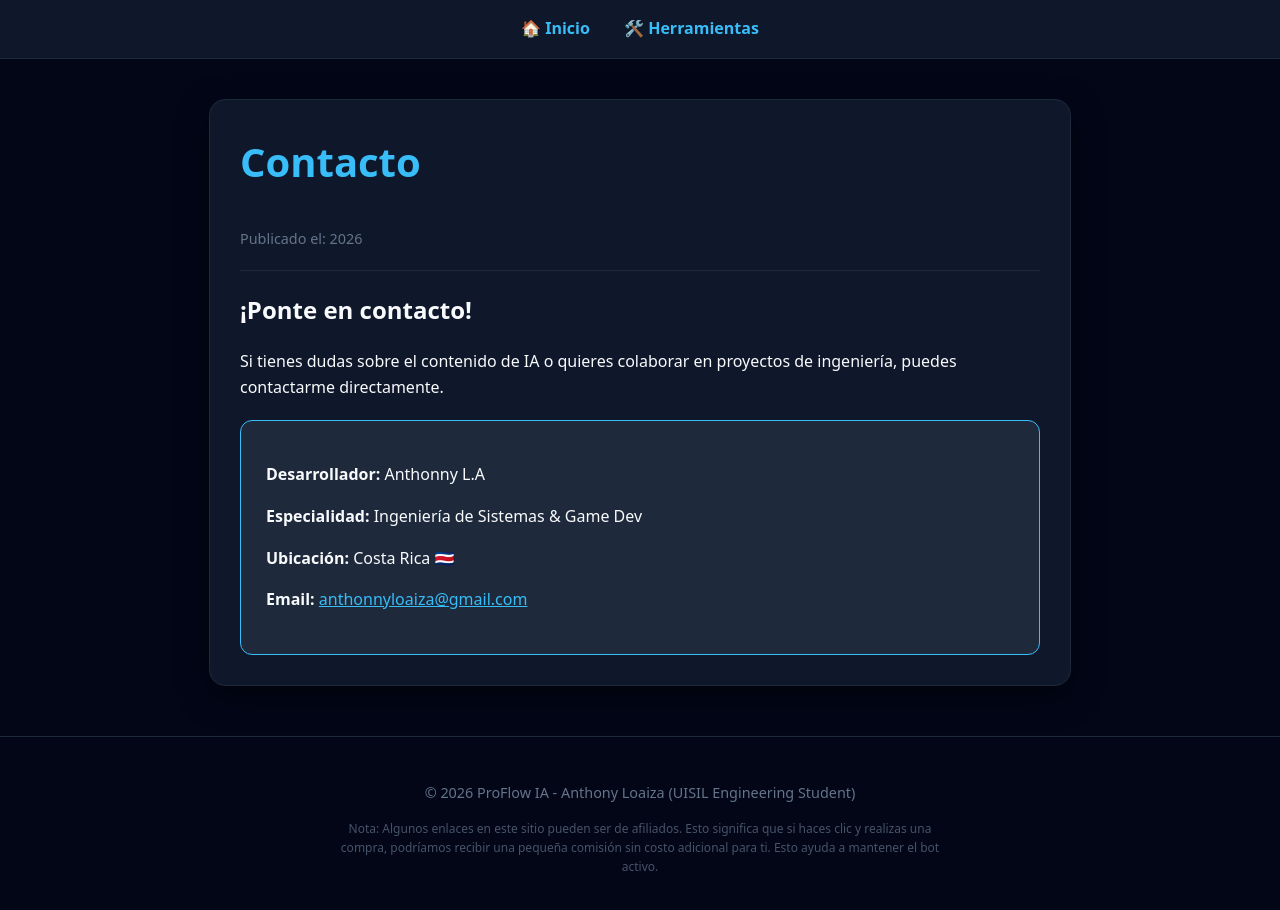
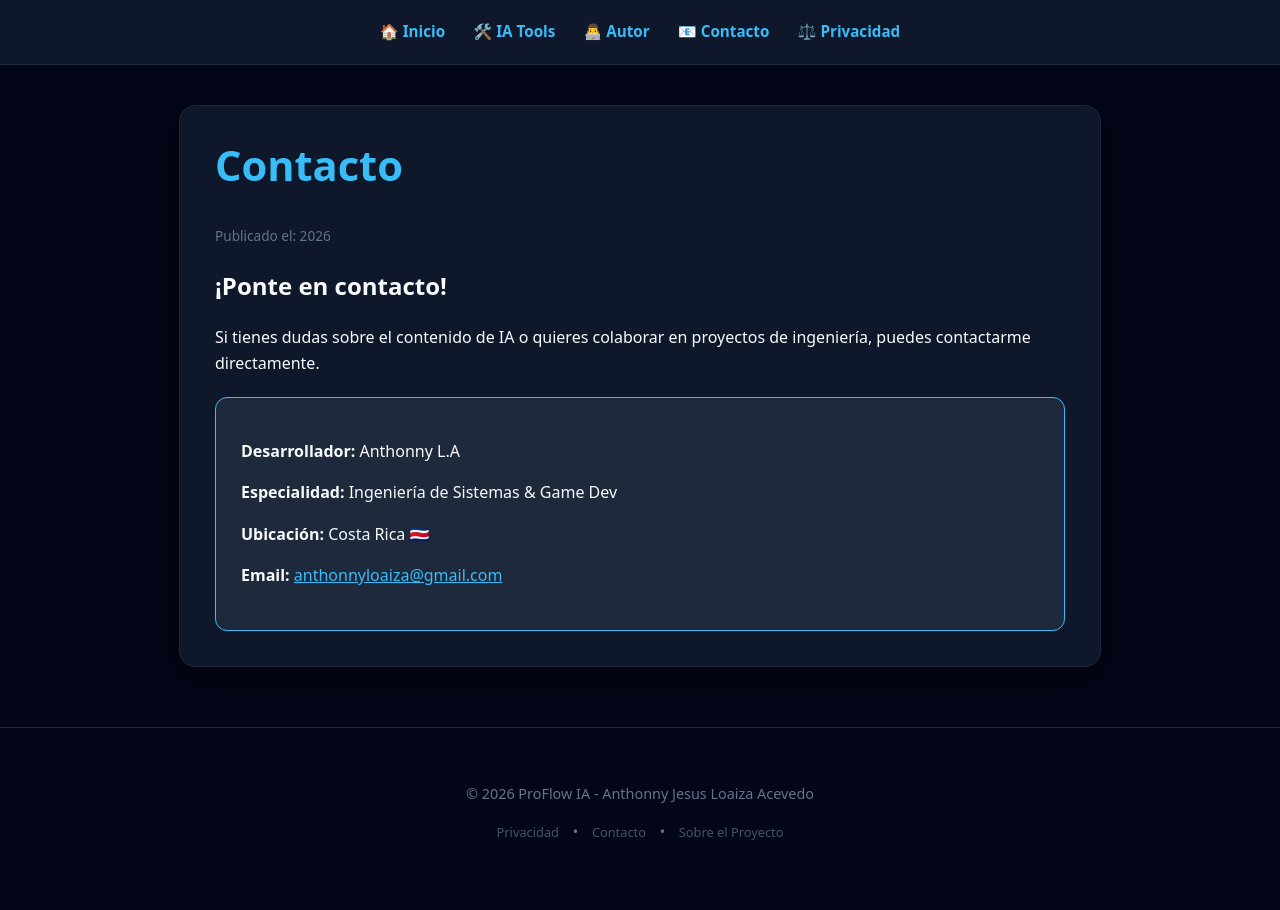
Before and after one commit to brakeedoll-hash/proflow-ia, an Astro site: page /contacto in a window 1280 px wide. After the commit the page ends 883 px from the top, so only its background shows below. Built offline with nearby package versions, Linux system fonts and the light colour scheme; Astro itself is replaced by a stand-in of ours.

Commit message:
Update Layout.astro

```diff
--- a/src/layouts/Layout.astro
+++ b/src/layouts/Layout.astro
@@ -8,34 +8,45 @@ const { frontmatter } = Astro.props;
     <meta name="viewport" content="width=device-width, initial-scale=1.0" />
     <style>
       body { background: #020617; color: #f8fafc; font-family: system-ui, sans-serif; line-height: 1.6; margin: 0; }
-      nav { background: #0f172a; padding: 1rem; border-bottom: 1px solid #1e293b; text-align: center; }
-      nav a { color: #38bdf8; text-decoration: none; font-weight: bold; margin: 0 15px; transition: 0.3s; }
-      nav a:hover { color: #7dd3fc; text-shadow: 0 0 10px #38bdf8; }
-      article { max-width: 800px; margin: 40px auto; padding: 30px; background: #0f172a; border-radius: 16px; border: 1px solid #1e293b; box-shadow: 0 10px 30px rgba(0,0,0,0.5); }
-      h1 { color: #38bdf8; font-size: 2.5rem; margin-top: 0; }
-      footer { margin-top: 50px; padding: 30px; border-top: 1px solid #1e293b; text-align: center; color: #64748b; font-size: 0.9rem; background: #020617; }
-      .disclaimer { font-size: 0.75rem; max-width: 600px; margin: 10px auto; opacity: 0.7; }
+
+      /* Navegación mejorada para AdSense */
+      nav { background: #0f172a; padding: 1.2rem; border-bottom: 1px solid #1e293b; text-align: center; sticky: top; }
+      nav a { color: #38bdf8; text-decoration: none; font-weight: bold; margin: 0 12px; font-size: 0.95rem; transition: 0.3s; }
+      nav a:hover { color: #7dd3fc; text-shadow: 0 0 8px #38bdf8; }
+
+      article { max-width: 850px; margin: 40px auto; padding: 35px; background: #0f172a; border-radius: 16px; border: 1px solid #1e293b; box-shadow: 0 10px 30px rgba(0,0,0,0.5); }
+      h1 { color: #38bdf8; font-size: 2.6rem; margin-top: 0; line-height: 1.2; }
+      h2 { color: #7dd3fc; margin-top: 2rem; border-bottom: 1px solid #1e293b; padding-bottom: 10px; }
+
+      footer { margin-top: 60px; padding: 40px; border-top: 1px solid #1e293b; text-align: center; color: #64748b; font-size: 0.9rem; background: #020617; }
+      .legal-links { margin-top: 15px; }
+      .legal-links a { color: #475569; text-decoration: none; margin: 0 10px; font-size: 0.8rem; }
+      .legal-links a:hover { color: #38bdf8; }
     </style>
   </head>
   <body>
     <nav>
       <a href="/">🏠 Inicio</a>
-      <a href="/herramientas">🛠️ Herramientas</a>
+      <a href="/herramientas">🛠️ IA Tools</a>
+      <a href="/nosotros">👨‍💻 Autor</a>
+      <a href="/contacto">📧 Contacto</a>
+      <a href="/privacidad">⚖️ Privacidad</a>
     </nav>
 
     <article>
-      <h1>{frontmatter.title}</h1>
-      <p style="color: #64748b; font-size: 0.9rem;">Publicado el: {frontmatter.fecha}</p>
-      <hr style="border: 0; border-top: 1px solid #1e293b; margin: 20px 0;" />
+      {frontmatter.title && <h1>{frontmatter.title}</h1>}
+      {frontmatter.fecha && <p style="color: #64748b; font-size: 0.85rem;">Publicado el: {frontmatter.fecha}</p>}
 
       <slot />
     </article>
 
     <footer>
-      <p>© 2026 ProFlow IA - Anthony Loaiza (UISIL Engineering Student)</p>
-      <p class="disclaimer">
-        Nota: Algunos enlaces en este sitio pueden ser de afiliados. Esto significa que si haces clic y realizas una compra, podríamos recibir una pequeña comisión sin costo adicional para ti. Esto ayuda a mantener el bot activo.
-      </p>
+      <p>© 2026 ProFlow IA - Anthonny Jesus Loaiza Acevedo</p>
+      <div class="legal-links">
+        <a href="/privacidad">Privacidad</a> •
+        <a href="/contacto">Contacto</a> •
+        <a href="/nosotros">Sobre el Proyecto</a>
+      </div>
     </footer>
   </body>
 </html>
```
